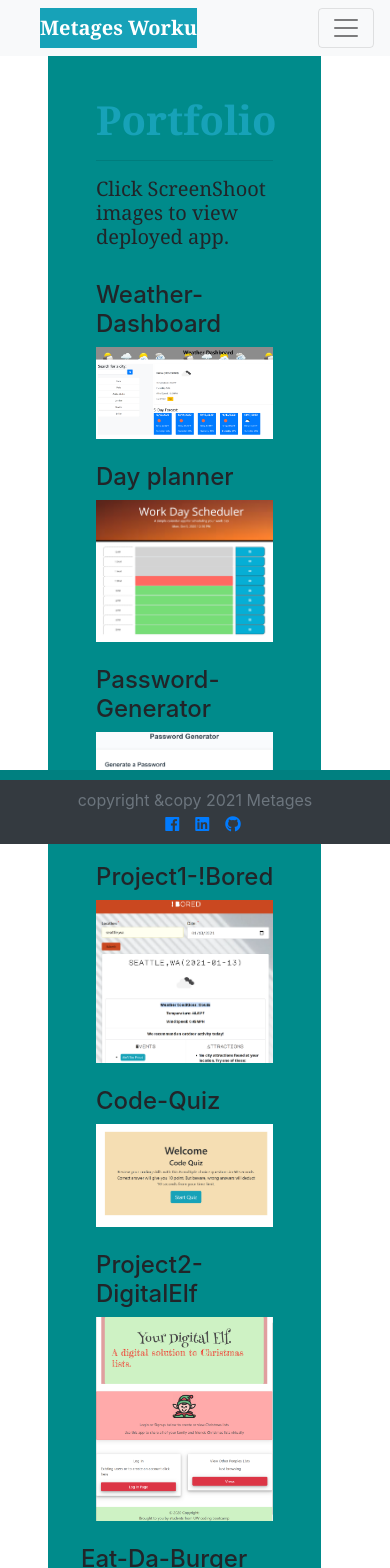
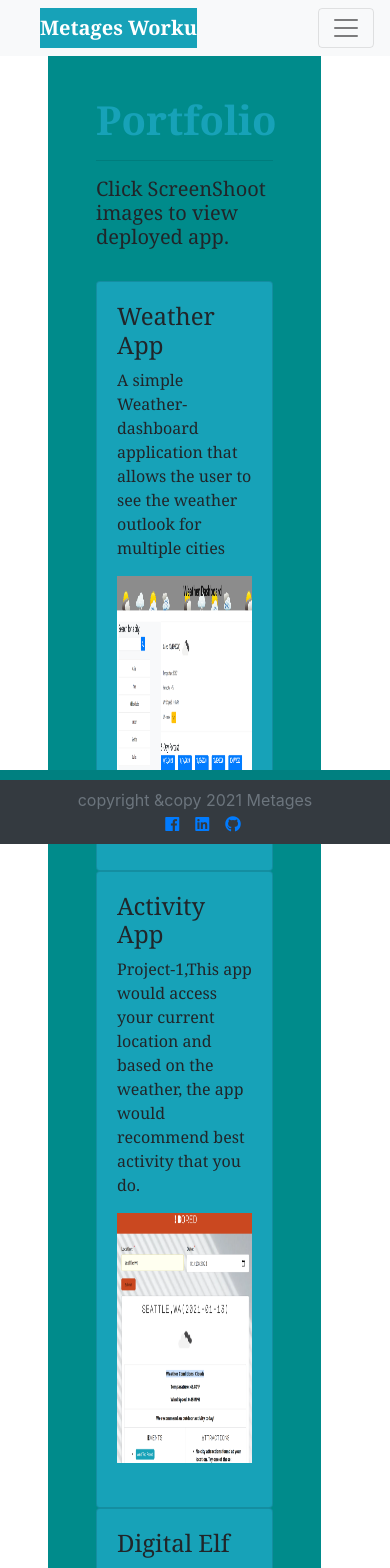
Before and after one commit to Mgithub89/react-portfolio, a React (Create React App) app: page /portfolio in a window 390 px wide. Shown: the top 1568 px of the page. Built offline with nearby package versions, Linux system fonts and the light colour scheme.

Commit message:
map json file to render projects

```diff
--- a/src/App.js
+++ b/src/App.js
@@ -16,6 +16,7 @@ function App() {
         <Route exact path="/Home" component={Home} />
         <Route exact path="/Contact" component={Contact} />
         <Route exact path="/portfolio" component={portfolio} />
+
         <Footer />
       </div>
     </Router>
--- a/src/components/AboutPage/Home.js
+++ b/src/components/AboutPage/Home.js
@@ -1,5 +1,5 @@
 import React from 'react'
-import Project from "../Project";
+import Sampleproject from "../Sampleproject";
 import "./style.css";
 import { Link, useLocation } from "react-router-dom";
 
@@ -52,7 +52,7 @@ export default function Home() {
                     </div>
                 </div>
             </section>
-            <Project />
+            <Sampleproject />
         </div>
 
 
--- a/src/components/Navbar.js
+++ b/src/components/Navbar.js
@@ -9,7 +9,7 @@ export default function Navbar() {
         <div>
             <nav className="navbar navbar-expand-lg fixed-top navbar-light bg-light">
 
-                <Link className="navbar-brand mx-4 bg-info font-weight-bold text-white about" to="./index">Metages Worku</Link>
+                <Link className="navbar-brand mx-4 bg-info font-weight-bold text-white about" to="./Home">Metages Worku</Link>
                 <button className="navbar-toggler" type="button" data-toggle="collapse" data-target="#navbarNav"
                     aria-controls="navbarNav" aria-expanded="false" aria-label="Toggle navigation">
                     <span className="navbar-toggler-icon"></span>
--- a/src/components/PortfolioPage/portfolio.js
+++ b/src/components/PortfolioPage/portfolio.js
@@ -1,7 +1,13 @@
-import React from 'react'
+import React, { useState, useEffect } from 'react'
 import "./style.css";
+import portfolio from "../../portfolio.json";
 
-export default function portfolio() {
+export default function Portfolio() {
+    const [data, setData] = useState([]);
+    useEffect(() => {
+        setData(portfolio)
+    }, [data])
+
     return (
 
         <main class="container m-5 p-5" id="portfolio" >
@@ -15,25 +21,43 @@ export default function portfolio() {
             </div>
 
             <div class="row">
-                <div class="col-lg-6">
-                    <figure class="figure ">
-                        <h4>Weather-Dashboard</h4>
-                        <a href="https://mgithub89.github.io/Weather-Dashboard/" class="streched-link" target="-blank">
-                            <img src="Assets/images/weather-app.PNG" class="figure-img img-fluid pro" alt="image3" />
-                        </a>
-                    </figure>
-                </div>
-                <div class="col-lg-6">
+                {data.map(item =>
+                    <div class="col-lg-4">
+                        <div class="card bg-info">
+                            <div class="card-body">
+                                <figure class="figure ">
+                                    <h4 style={{ fontFamily: "Georgia,serif" }}>{item.title}</h4>
+                                    <p style={{ fontFamily: "Georgia,serif" }}>{item.discription}</p>
+
+                                    <a href={item.href} class="streched-link" target="-blank">
+                                        <img style={{ height: "250px", width: "250px" }} src={item.src} class="figure-img img-fluid" alt="image3" />
+                                    </a>
+                                </figure>
+                            </div>
+                        </div>
+                    </div>
+                )}
+            </div>
+            {/* // <div class="col-lg-6">
+                //     <figure class="figure ">
+                //         <h4>Weather-Dashboard</h4>
+                //         <a href="https://mgithub89.github.io/Weather-Dashboard/" class="streched-link" target="-blank">
+                //             <img src="Assets/images/weather-app.PNG" class="figure-img img-fluid pro" alt="image3" />
+                //         </a>
+                //     </figure>
+                // </div> */}
+
+            {/* <div class="col-lg-6">
                     <figure class="figure">
                         <h4>Day planner</h4>
                         <a href="https://mgithub89.github.io/Work-Day-Scheduler/" class="streched-link" target="-blank">
                             <img src="Assets/images/Day planner.PNG" class="figure-img img-fluid pro" alt="image2" />
                         </a>
                     </figure>
-                </div>
-            </div>
+                </div> */}
 
-            <div class="row">
+
+            {/* <div class="row">
                 <div class="col-lg-6">
                     <figure class="figure">
                         <h4>Password-Generator</h4>
@@ -82,7 +106,7 @@ export default function portfolio() {
                         </figure>
                     </div>
                 </div>
-            </div>
+            </div> */}
 
         </main>
 
--- a/src/components/Project.js
+++ b/src/components/Project.js
@@ -1,26 +1,40 @@
-import React from 'react';
+import React, { Component } from 'react';
 import { Link, useLocation } from "react-router-dom";
+import portfolio from "../portfolio.json";
 
-export default function Project() {
+class Project extends Component {
+
+    state = {
+        portfolio
+    };
+    render() {
         return (
             <div>
-            <h2 style={{ fontFamily: "Georgia,serif" }}> Projects.</h2>
+                {/* <h2 style={{ fontFamily: "Georgia,serif" }}> Projects.</h2> */}
 
-            <div class=" row">
-                <div class="col-sm-4">
+                <div class="row">
+                    {this.state.portfolio.map(item => (
+                        <div class="col-lg-4">
                             <div class="card bg-info">
                                 <div class="card-body">
+
+
                                     <figure class="figure ">
-                                <h4 style={{ fontFamily: "Georgia,serif" }}>Weather-Dashboard</h4>
-                                <p style={{ fontFamily: "Georgia,serif" }}>A simple Weather-dashboard application that allows the user to see the weather outlook for multiple cities</p>
-                                <a href="https://mgithub89.github.io/Weather-Dashboard/" class="streched-link" target="-blank">
-                                    <img style={{ height: "250px", width: "250px" }} src="Assets/images/weather-app.PNG" class="figure-img img-fluid" alt="image3" />
+                                        <h4 style={{ fontFamily: "Georgia,serif" }}>{item.title}</h4>
+                                        <p style={{ fontFamily: "Georgia,serif" }}>{item.discription}</p>
+
+                                        <a href={item.href} class="streched-link" target="-blank">
+                                            <img style={{ height: "250px", width: "250px" }} src={item.src} class="figure-img img-fluid" alt="image3" />
                                         </a>
                                     </figure>
+
+
                                 </div>
                             </div>
                         </div>
-                <div class="col-sm-4">
+                    ))}
+
+                    {/* <div class="col-sm-4">
                         <div class="card bg-info">
                             <div class="card-body">
                                 <figure class="figure">
@@ -32,8 +46,8 @@ export default function Project() {
                                 </figure>
                             </div>
                         </div>
-                </div>
-                <div class="col-sm-4">
+                    </div> */}
+                    {/* <div class="col-sm-4">
                         <div class="card bg-info">
                             <div class="card-body">
                                 <figure class="figure">
@@ -45,8 +59,11 @@ export default function Project() {
                                 </figure>
                             </div>
                         </div>
-                </div>
+                    </div> */}
                 </div>
             </div>
         )
     }
+}
+
+export default Project;
--- /dev/null
+++ b/src/components/Sampleproject.js
@@ -0,0 +1,36 @@
+import React from 'react'
+
+export default function Sampleproject() {
+    return (
+        <div class="ml-3">
+            <h2 style={{ fontFamily: "Georgia,serif" }}> Projects.</h2>
+            <div class="row">
+                <div class="col-lg-4">
+                    <figure class="figure ">
+                        <h4>Weather-Dashboard</h4>
+                        <a href="https://mgithub89.github.io/Weather-Dashboard/" class="streched-link" target="-blank">
+                            <img style={{ height: "350px", width: "350px" }} src="Assets/images/weather-app.PNG" class="figure-img img-fluid" alt="image3" />
+                        </a>
+                    </figure>
+                </div>
+                <div class="col-lg-4">
+                    <figure class="figure">
+                        <h4>Day planner</h4>
+                        <a href="https://mgithub89.github.io/Work-Day-Scheduler/" class="streched-link" target="-blank">
+                            <img style={{ height: "350px", width: "350px" }} src="Assets/images/Day planner.PNG" class="figure-img img-fluid" alt="image2" />
+                        </a>
+                    </figure>
+                </div>
+                <div class="col-lg-4">
+                    <figure class="figure">
+                        <h4>Project1-!Bored</h4>
+                        <a href="https://mgithub89.github.io/UWB-ActivityApp/" class="streched-link" target="-blank">
+                            <img style={{ height: "350px", width: "350px" }} src="Assets/images/Project1-!Bored.PNG" class="figure-img img-fluid" alt="image4" />
+                        </a>
+                    </figure>
+                </div>
+                <h5 style={{ fontFamily: "Georgia,serif" }}>Please visit my portfolio page for more projects</h5>
+            </div>
+        </div>
+    )
+}
--- /dev/null
+++ b/src/portfolio.json
@@ -0,0 +1,50 @@
+[
+    {
+        "src": "Assets/images/weather-app.PNG",
+        "href": "https://mgithub89.github.io/Weather-Dashboard/",
+        "title": "Weather App",
+        "discription": "A simple Weather-dashboard application that allows the user to see the weather outlook for multiple cities"
+    },
+    {
+        "src": "Assets/images/Project1-!Bored.PNG",
+        "href": "https://mgithub89.github.io/UWB-ActivityApp/",
+        "title": "Activity App",
+        "discription": "Project-1,This app would access your current location and based on the weather, the app would recommend best activity that you do."
+    },
+    {
+        "src": "Assets/images/Project2.PNG",
+        "href": "https://fast-anchorage-28495.herokuapp.com/",
+        "title": "Digital Elf",
+        "discription": "Project-2, App that makes it easy for users to create and view other people's wish list for Christmas or holiday presents"
+    },
+    {
+        "src": "Assets/images/Day planner.PNG",
+        "href": "https://mgithub89.github.io/Work-Day-Scheduler/",
+        "title": "Day Planner",
+        "discription": "A simple daily planner application that allows the user to save relevant events for each standard business hour of the day to manage time effectively."
+    },
+    {
+        "src": "Assets/images/password generator.PNG",
+        "href": "https://mgithub89.github.io/Password-Generator/",
+        "title": "Password-Generator",
+        "discription": "App that generates a random password that provieds greater security based on a user-selected criteria."
+    },
+    {
+        "src": "Assets/images/BudgetAppDemo.gif",
+        "href": "https://radiant-beyond-19936.herokuapp.com/",
+        "title": "PWA Budget-Tracker",
+        "discription": "A Budget Tracker App to track your withdrawals and deposits with or without a data/internet connection."
+    },
+    {
+        "src": "Assets/images/quiz.PNG",
+        "href": "https://mgithub89.github.io/CodeQuiz-Game/",
+        "title": "Code-Quiz",
+        "discription": "A timed coding quiz application with multiple questions that stores user initials and score in the local storage "
+    },
+    {
+        "src": "Assets/images/Eat.PNG",
+        "href": "https://evening-dawn-38535.herokuapp.com/",
+        "title": "Eat-Da-Burger",
+        "discription": "A burger logger app with MySQL,Node,Express,Handlebars and homemade ORM."
+    }
+]
```
Also changed, not shown: 1 other file (tests, documents, lock files or other folders). Lines whose indentation alone changed are shown as unchanged.
